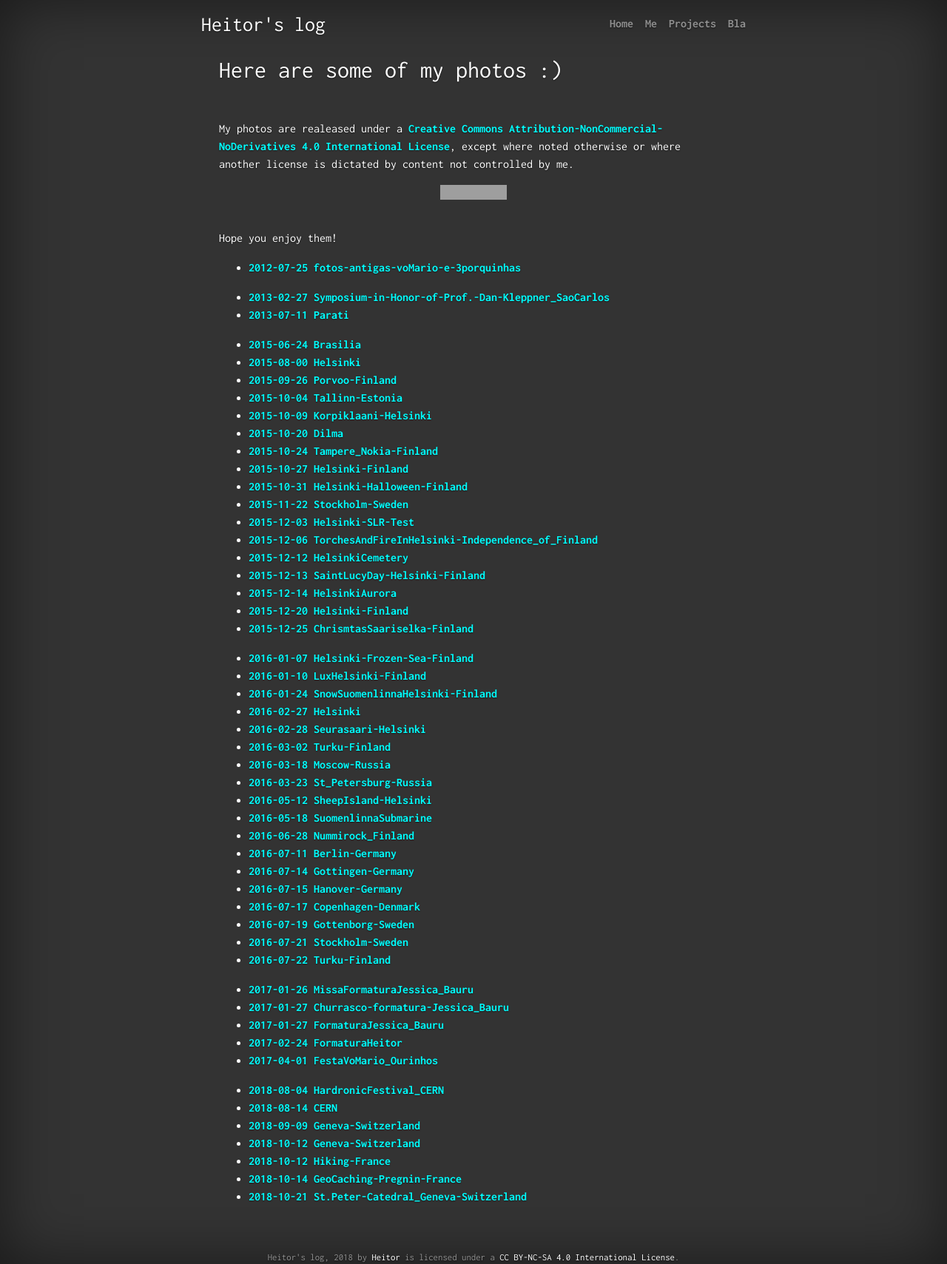
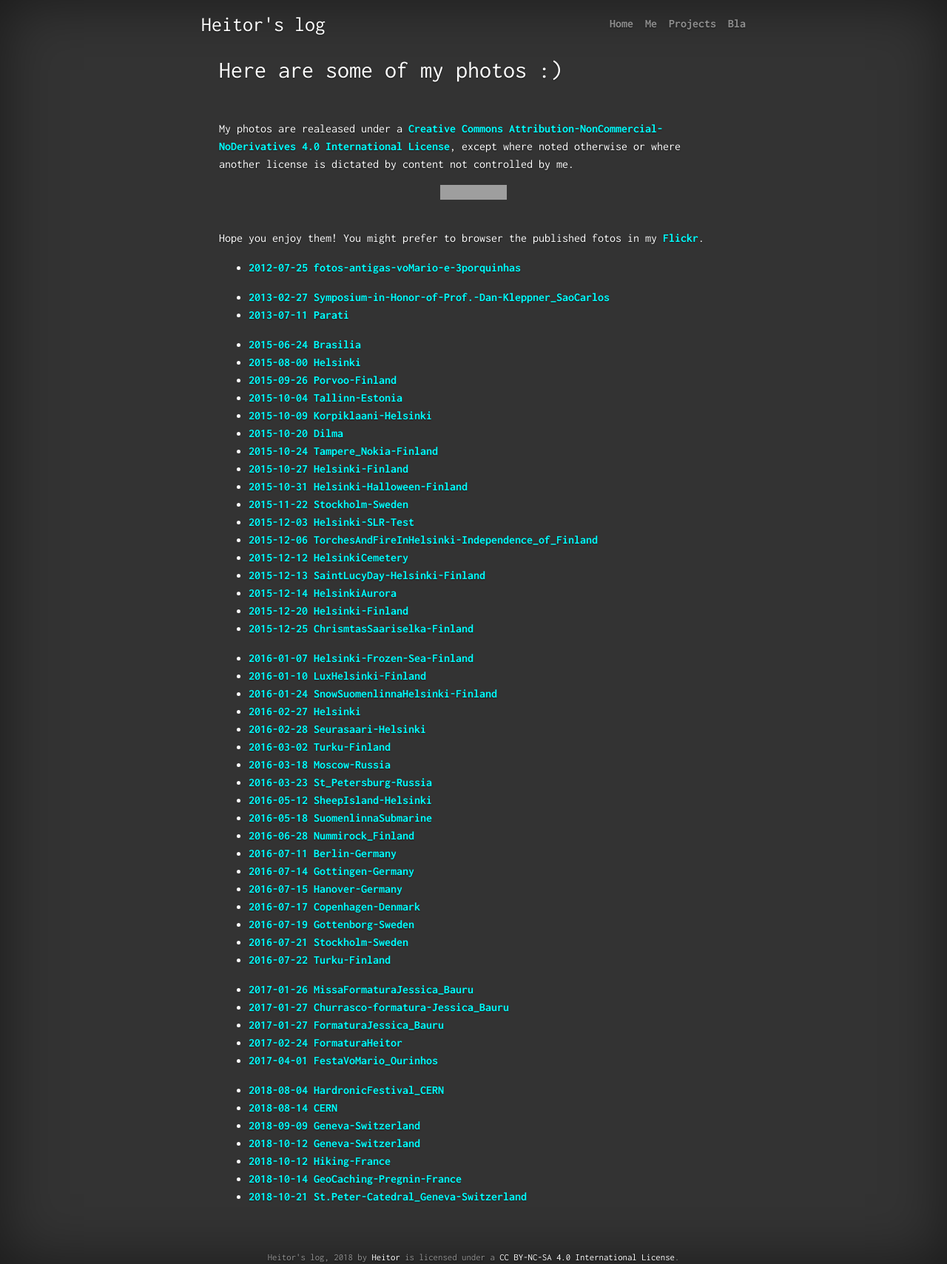
Before and after one commit to heitorPB/heitorPB.github.io, a Jekyll site: the page built from random/photos.md, in a window 1280 px wide. Shown: the whole page at 74% size. Built offline with Jekyll 4.4.1, drawn with Linux system fonts in a browser that asks for light colours; grey boxes are pictures that could not be loaded.

Commit message:
add flickr to random/photos

```diff
--- a/random/photos.md
+++ b/random/photos.md
@@ -17,7 +17,8 @@ not controlled by me.
 <img src="https://i.creativecommons.org/l/by-nc-nd/4.0/88x31.png" class="mx-auto d-block" alt="CC-BY-NC-ND-4.0">
 </a><br>
 
-Hope you enjoy them!
+Hope you enjoy them! You might prefer to browser the published fotos in my
+[Flickr](https://www.flickr.com/photos/heitorpb/).
 
 - [2012-07-25 fotos-antigas-voMario-e-3porquinhas](https://drive.google.com/open?id=1J1mwCqUy79KjjZpnnAJ3VlVMPQNfe7Vb)
 
```
